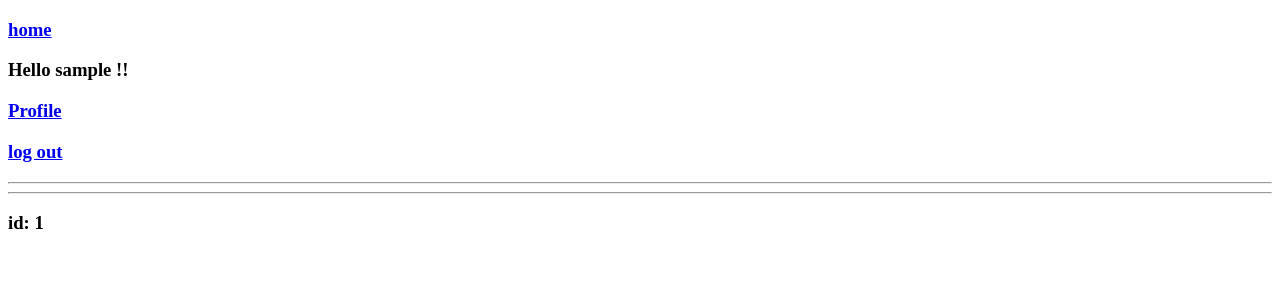
After one commit to AmirShammas/castbox-v2, a Django app: page /user/1/profile/ in a window 1280 px wide. The commit adds this page. Shown: the top 300 px of the page. Run offline with Django 4.2, Linux system fonts and the light colour scheme; the visitor is signed in with stand-in values (Sample User, id 1).

Commit message:
Create model and template for Profile.

```diff
--- a/castbox_project/castbox/models.py
+++ b/castbox_project/castbox/models.py
@@ -3,6 +3,8 @@ from django.contrib.auth.models import AbstractUser
 from abc import abstractmethod
 from django.conf import settings
 from django.urls import reverse
+from django.db.models.signals import post_save
+from django.dispatch import receiver
 
 
 class CustomUser(AbstractUser):
@@ -10,6 +12,12 @@ class CustomUser(AbstractUser):
         verbose_name = "CustomUser"
         verbose_name_plural = "CustomUsers"
         ordering = ("id",)
+
+
+@receiver(post_save, sender=CustomUser)
+def create_user_profile(sender, instance, created, **kwargs):
+    if created:
+        Profile.objects.create(owner=instance)
 
 
 class MyBaseModel(models.Model):
@@ -82,3 +90,18 @@ class Comment(MyBaseModel):
 
     def get_absolute_url(self):
         return reverse("channel_list")
+
+
+class Profile(MyBaseModel):
+    owner = models.OneToOneField(settings.AUTH_USER_MODEL, null=True, blank=True, on_delete=models.CASCADE, related_name="profile", verbose_name="Owner")
+    channel = models.ManyToManyField(Channel, null=True, blank=True, related_name="profiles", verbose_name="Channels")
+    episode = models.ManyToManyField(Episode, null=True, blank=True, related_name="profiles", verbose_name="Episodes")
+    comment = models.ManyToManyField(Comment, null=True, blank=True, related_name="profiles", verbose_name="Comments")
+
+    class Meta:
+        verbose_name = "Profile"
+        verbose_name_plural = "Profiles"
+        ordering = ("id",)
+
+    def __str__(self):
+        return str(self.id)
--- a/castbox_project/castbox/urls.py
+++ b/castbox_project/castbox/urls.py
@@ -1,5 +1,5 @@
 from django.urls import path
-from .views import ChannelListView, CommentCreateView, EpisodeListView, SignupPageView, HomePageView
+from .views import ChannelListView, CommentCreateView, EpisodeListView, ProfileDetailView, SignupPageView, HomePageView
 
 urlpatterns = [
     path("accounts/signup/", SignupPageView.as_view(), name="signup"),
@@ -7,4 +7,5 @@ urlpatterns = [
     path("channel/", ChannelListView.as_view(), name="channel_list"),
     path("channel/<int:channel_id>/episode/", EpisodeListView.as_view(), name="episode_list"),
     path("channel/<int:channel_id>/comment/", CommentCreateView.as_view(), name="comment_new"),
+    path('user/<int:user_id>/profile/', ProfileDetailView.as_view(), name='profile'),
 ]
--- a/castbox_project/castbox/views.py
+++ b/castbox_project/castbox/views.py
@@ -3,7 +3,7 @@ from django.urls import reverse_lazy
 from django.views import generic
 from django.views.generic import TemplateView, ListView, DetailView
 from django.views.generic.edit import CreateView, UpdateView, DeleteView
-from .models import Channel, Episode, Comment
+from .models import Channel, CustomUser, Episode, Comment, Profile
 from .forms import CustomUserCreationForm
 from django.contrib.auth.mixins import LoginRequiredMixin
 
@@ -51,3 +51,12 @@ class CommentCreateView(LoginRequiredMixin, CreateView):
         channel = get_object_or_404(Channel, id=channel_id)
         form.instance.channel = channel
         return super().form_valid(form)
+
+
+class ProfileDetailView(LoginRequiredMixin, DetailView):
+    model = Profile
+    template_name = 'profiles/profile.html'
+    context_object_name = 'profile'
+
+    def get_object(self, queryset=None):
+        return self.request.user.profile
--- a/castbox_project/templates/_base.html
+++ b/castbox_project/templates/_base.html
@@ -12,6 +12,7 @@
       <h3><a href="{% url 'home' %}">home</a></h3>
       {% if user.is_authenticated %}
         <h3>Hello {{user.username}} !!</h3>
+        <h3><a href="{% url 'profile' user.id %}">Profile</a></h3>
         <h3><a href="{% url 'logout' %}">log out</a></h3>
       {% else %}
         <h3><a href="{% url 'login' %}">log in</a></h3>
--- /dev/null
+++ b/castbox_project/templates/profiles/profile.html
@@ -0,0 +1,9 @@
+{% extends "_base.html" %}
+
+{% block title %}
+    Profile
+{% endblock title %}
+
+{% block content %}
+    <h3>id: {{ profile.id }}</h3>
+{% endblock content %}
```
Also changed, not shown: castbox_project/castbox/admin.py (+7 -1 lines), castbox_project/castbox/migrations/0005_profile.py (added), castbox_project/castbox/migrations/0006_remove_profile_channel_remove_profile_comment_and_more.py (added).
